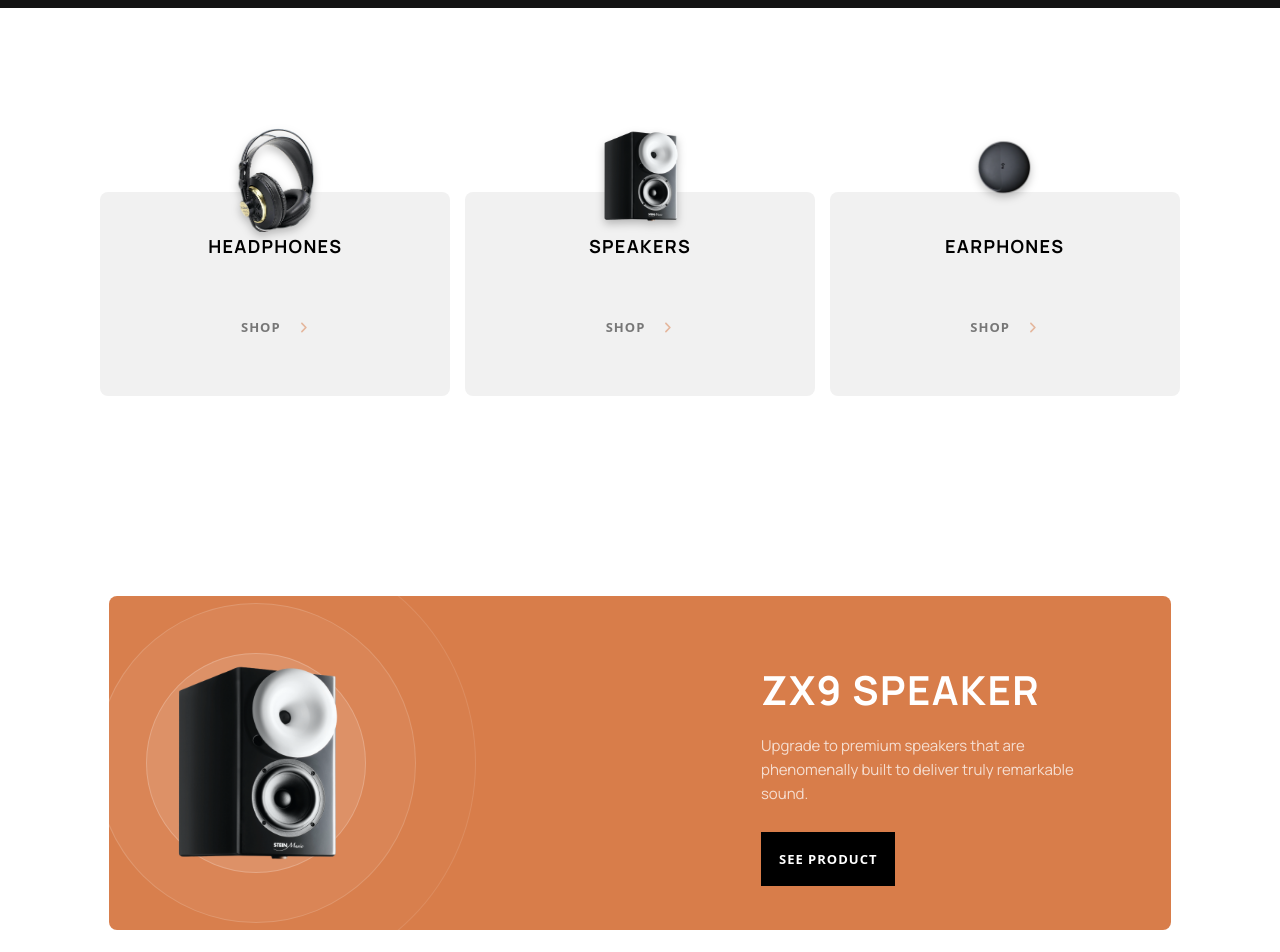
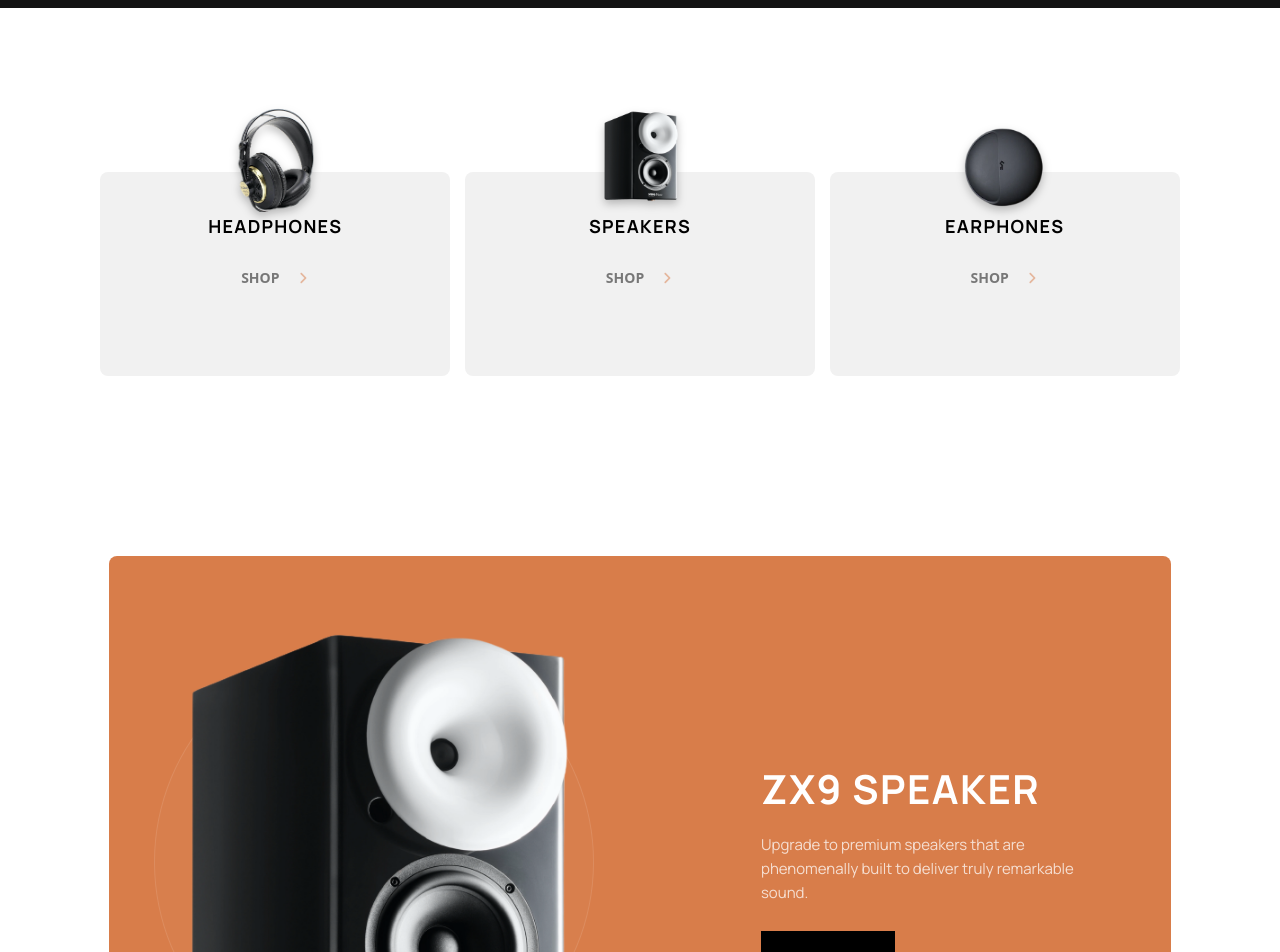
Before and after one commit to tolulope-i/audiophile-app, a Next.js app: page / in a window 1280 px wide. Shown: the part 660-1612 px from the top of the page. Built offline with nearby package versions, Linux system fonts and the light colour scheme; no server answers.

Commit message:
final adjustment

```diff
--- a/src/app/globals.css
+++ b/src/app/globals.css
@@ -150,6 +150,9 @@
 .btn-text {
   color: var(--black);
   opacity: 0.5;
+  font-weight: 700;
+  text-transform: uppercase !important;
+  font-size: 14px;
 }
 .btn-text:hover {
   color: var(--primary);
@@ -370,7 +373,10 @@
   }
   @media (min-width: 1024px) {
     .category-section {
-      padding: 120px 24px;
+      padding: 100px 24px;
+    }
+    .navbar{
+      padding: 0 24px;
     }
   }
   @media (min-width: 1280px) {
@@ -442,7 +448,7 @@
 
 @layer utilities {
   .product-display-section {
-    padding: 60px 24px;
+    padding: 50px 24px;
   }
 
   .products-grid {
@@ -488,24 +494,24 @@
   }
 
   .circle-inner {
-    width: 180px;
-    height: 180px;
+    width: 250px;
+    height: 250px;
     background: rgba(255, 255, 255, 0.1);
     border: 1px solid rgba(255, 255, 255, 0.2);
     z-index: 2;
   }
 
   .circle-middle {
-    width: 240px;
-    height: 240px;
+    width: 350px;
+    height: 350px;
     background: rgba(255, 255, 255, 0.05);
     border: 1px solid rgba(255, 255, 255, 0.15);
     z-index: 1;
   }
 
   .circle-outer {
-    width: 320px;
-    height: 320px;
+    width: 650px;
+    height: 650px;
     background: rgba(255, 255, 255, 0.02);
     border: 1px solid rgba(255, 255, 255, 0.1);
     z-index: 0;
@@ -618,6 +624,9 @@
     background-color: var(--bg-light);
   }
   @media (min-width: 768px) {
+    .advert-img{
+      max-width: 766px;
+    }
     .product-display-section {
       padding: 60px 24px;
     }
@@ -627,8 +636,8 @@
     }
 
     .product1 {
-      flex-direction: row;
-      text-align: left;
+      flex-direction: column;
+      text-align: center;
       align-items: center;
       justify-content: space-between;
       padding: 60px;
@@ -683,6 +692,10 @@
   }
 
   @media (min-width: 1024px) {
+    .product1{
+      flex-direction: row;
+      text-align: left;
+    }
     .product-display-section {
       padding: 80px 24px;
       max-width: 1110px;
@@ -698,23 +711,23 @@
     }
 
     .circle-inner {
-      width: 210px;
-      height: 210px;
+      width: 330px;
+      height: 330px;
     }
 
     .circle-middle {
-      width: 270px;
-      height: 270px;
+      width: 400px;
+      height: 400px;
     }
 
     .circle-outer {
-      width: 350px;
-      height: 350px;
+      width: 600px;
+      height: 600px;
     }
 
     .product1-img {
-      width: 410px;
-      height: 493px;
+      width: 400px;
+      height: 400px;
     }
 
     .product2 {
@@ -736,7 +749,7 @@
       max-width: 350px;
       height: 386px;
     }
-    .advert-section{
+    .advert-section {
       padding-bottom: 80px;
     }
   }
@@ -758,8 +771,8 @@
     }
 
     .product1-img {
-      width: 173px;
-      height: 207px;
+      width: 410px;
+      height: 493px;
     }
   }
 }
@@ -768,7 +781,7 @@
   width: 100%;
   border-radius: 6px !important;
   /* object-fit: contain; */
-  max-width: 540px;
+  max-width: 440px;
 }
 
 footer {
--- a/src/app/product/[slug]/page.tsx
+++ b/src/app/product/[slug]/page.tsx
@@ -19,7 +19,7 @@
     return <div className="container mx-auto px-4 py-8">Product not found</div>;
 
   return (
-    <div className="wrapper py-20 md:px-4">
+    <div className="wrapper px-6 sm:px-8 md:px-10 lg:px-20 py-20">
       <div className="mb-8">
         {/* <Link href={`/${product.category}`} className="text-gray-500 hover:text-orange-500">
           ← Back to {product.category}
--- a/src/components/Advert.tsx
+++ b/src/components/Advert.tsx
@@ -8,13 +8,13 @@
           <Image
             src="/advert-img.png"
             alt="Best Gear"
-            className="advert-img rounded-lg max-w-[327px] h-[227px] md:w-[689px] md:h-[300px] lg:max-w-[540px] lg:h-[440px]"
+            className="advert-img rounded-lg max-w-[327px] h-[227px] md:w-[689px] md:h-[300px] lg:max-w-[540px] lg:h-[400px]"
             width={600}
             height={600}
           />
         </div>
 
-        <div className="advert text-center max-w-[550px] lg:max-w-[573px] flex flex-col gap-6 lg:px-0 lg:text-left md:pt-6 md:px-4">
+        <div className="advert text-center max-w-[550px] lg:max-w-[573px] lg:min-w-[300px] flex flex-col gap-6 lg:px-0 lg:text-left md:pt-6 md:px-4">
           <h2 className="">
             Bringing you the <span>best</span> audio gear
           </h2>
--- a/src/components/CategorySectionCard.tsx
+++ b/src/components/CategorySectionCard.tsx
@@ -5,16 +5,27 @@
 export default function CategorySectionCard(props: {
   imageSrc: string;
   categoryName: string;
-  linkUrl: string
+  linkUrl: string;
 }) {
   return (
     <div className="category-card flex flex-col items-center relative">
       <div className="category-image-container absolute z-10">
-        <Image src={props.imageSrc} alt="headphones" width={80} height={104} />
+        <Image
+          src={props.imageSrc}
+          alt={props.categoryName}
+          width={props.categoryName === "Earphones" ? 120 : 80} // 👈 wider earphones
+          height={props.categoryName === "Earphones" ? 80 : 104} // 👈 shorter earphones
+          className="mx-auto"
+        />
       </div>
       <div className="category-box bg-white rounded-lg pt-20 pb-8 px-8 text-center w-full mt-16 ">
-        <h6 className="text-lg font-bold mb-4 md:mt-7 lg:mt-6">{props.categoryName}</h6>
-        <Link href={props.linkUrl} className="btn btn-text flex justify-center items-center gap-4">
+        <h6 className="text-lg font-bold md:mt-7 lg:mt-6">
+          {props.categoryName}
+        </h6>
+        <Link
+          href={props.linkUrl}
+          className="btn-text flex justify-center items-center gap-4"
+        >
           shop{" "}
           <span>
             {" "}
--- a/src/components/Navbar.tsx
+++ b/src/components/Navbar.tsx
@@ -30,7 +30,7 @@
   }, [isNavOpen]);
 
   return (
-    <div className="bg-[#131313] navbar px-6">
+    <div className="bg-[#131313] navbar lg:px-6">
       <nav className="wrapper">
         <div className="flex items-center justify-between py-4 border-b border-white/20">
           <div className="lg:hidden">
@@ -100,7 +100,7 @@
           onClick={closeNav}
         >
           <div
-            className="bg-white mt-20 rounded-b-2xl p-8 max-h-[70vh] overflow-y-auto w-full"
+            className="bg-white mt-20 rounded-b-2xl p-8 max-h-[80vh] overflow-y-auto w-full"
             onClick={(e) => e.stopPropagation()}
           >
             <div className="grid grid-cols-1 md:grid-cols-3 gap-4">
```
